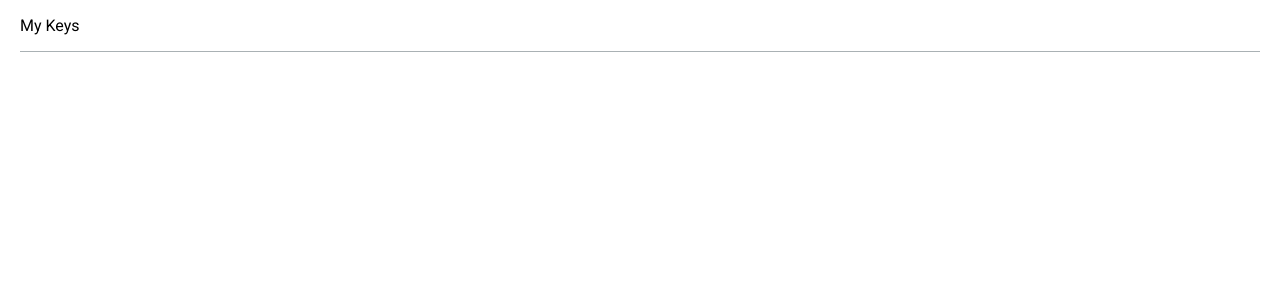
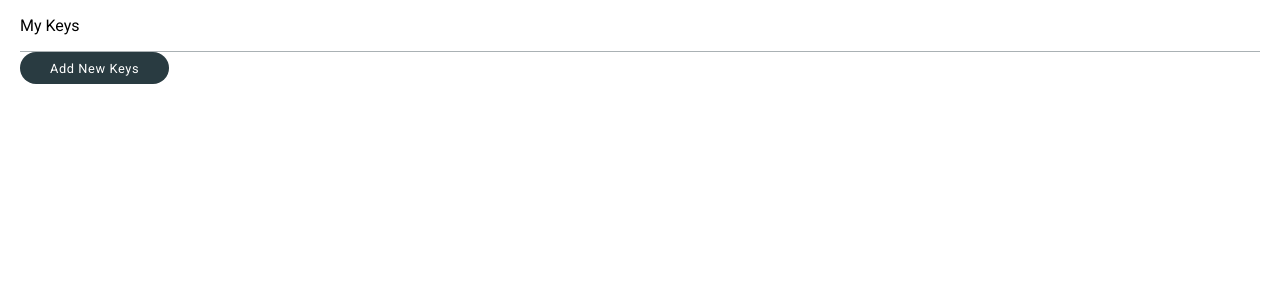
Before and after one commit to Utkarshrajmishra/api-key-sets, a React (Create React App) app: page / in a window 1280 px wide. Shown: the top 300 px of the page. Built offline with nearby package versions, Linux system fonts and the light colour scheme.

Commit message:
Add: Button Component

```diff
--- /dev/null
+++ b/src/components/Button/Button.css
@@ -0,0 +1,14 @@
+.common {
+  text-align: center;
+  color: white;
+  border: none;
+  font-family: 'Roboto';
+  letter-spacing: 0.6px;
+}
+
+.primary {
+  background-color: var(--color-primary);
+  font-size: 0.8rem;
+   border-radius: 20px;
+  padding: 8.5px 30px 8.5px 30px;
+}
--- /dev/null
+++ b/src/components/Button/Button.tsx
@@ -0,0 +1,24 @@
+import { FC, HtmlHTMLAttributes } from 'react';
+import './Button.css';
+
+type ButtonProps = {
+  vairant: 'primary' | 'secondary';
+  message: string;
+  onClick?: () => void;
+  props?: HtmlHTMLAttributes<HTMLButtonElement>;
+};
+
+const Button: FC<ButtonProps> = ({
+  vairant = 'primary',
+  message = 'Add New Keys',
+  onClick,
+  props,
+}) => {
+  return (
+    <button {...props} onClick={onClick} className={`${vairant} common`}>
+      {message}
+    </button>
+  );
+};
+
+export default Button;
--- a/src/pages/Dashboard.tsx
+++ b/src/pages/Dashboard.tsx
@@ -1,6 +1,8 @@
 import './Dashboard.css';
+import Button from '../components/Button/Button';
+const Dashboard =()=>{
 
-const Dashboard =()=>{
+    const handleClick =()=> console.log("Button Clicked")
     return(
       <main>
         <section>
@@ -8,6 +10,9 @@ const Dashboard =()=>{
                 <p>My Keys</p>
                 <div className="divider"></div>
             </div>
+            <div>
+                <Button onClick={handleClick} message='Add New Keys' vairant='primary'/>
+            </div>
         </section>
       </main>
     )
```
